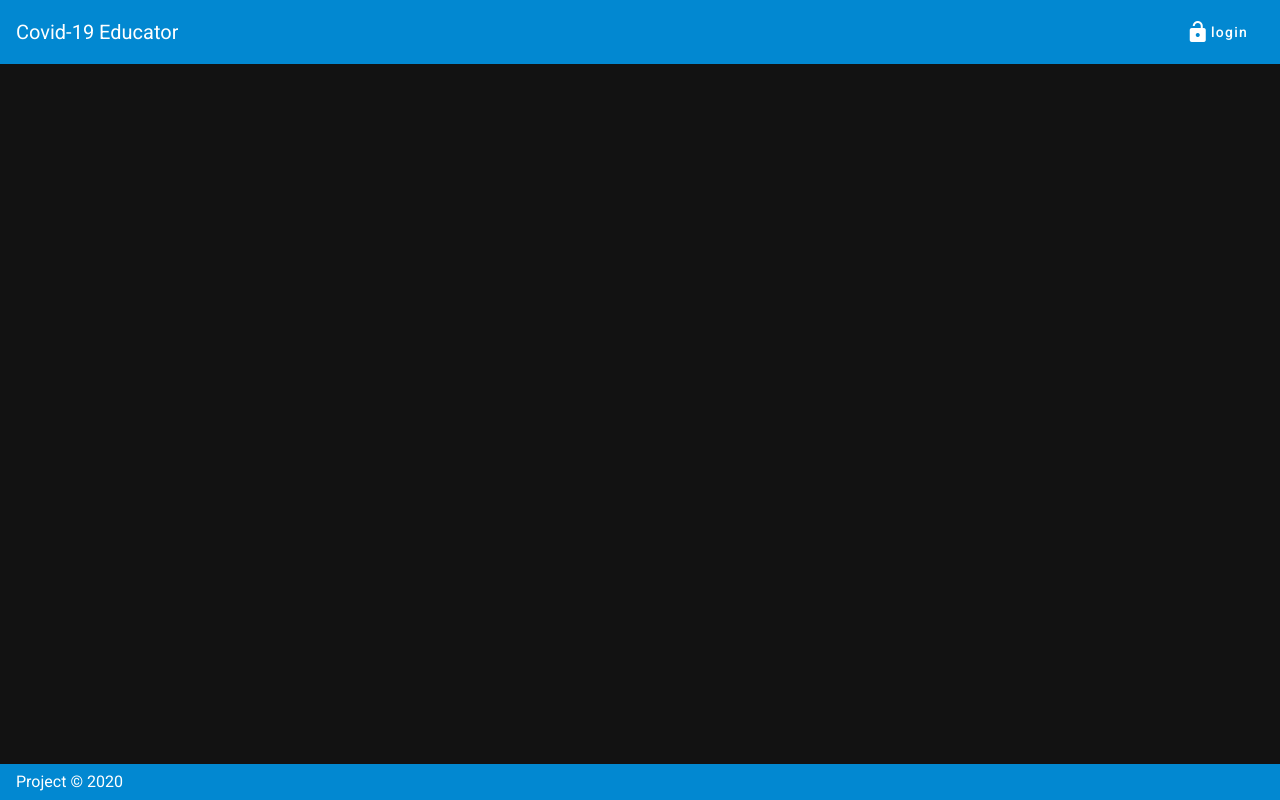
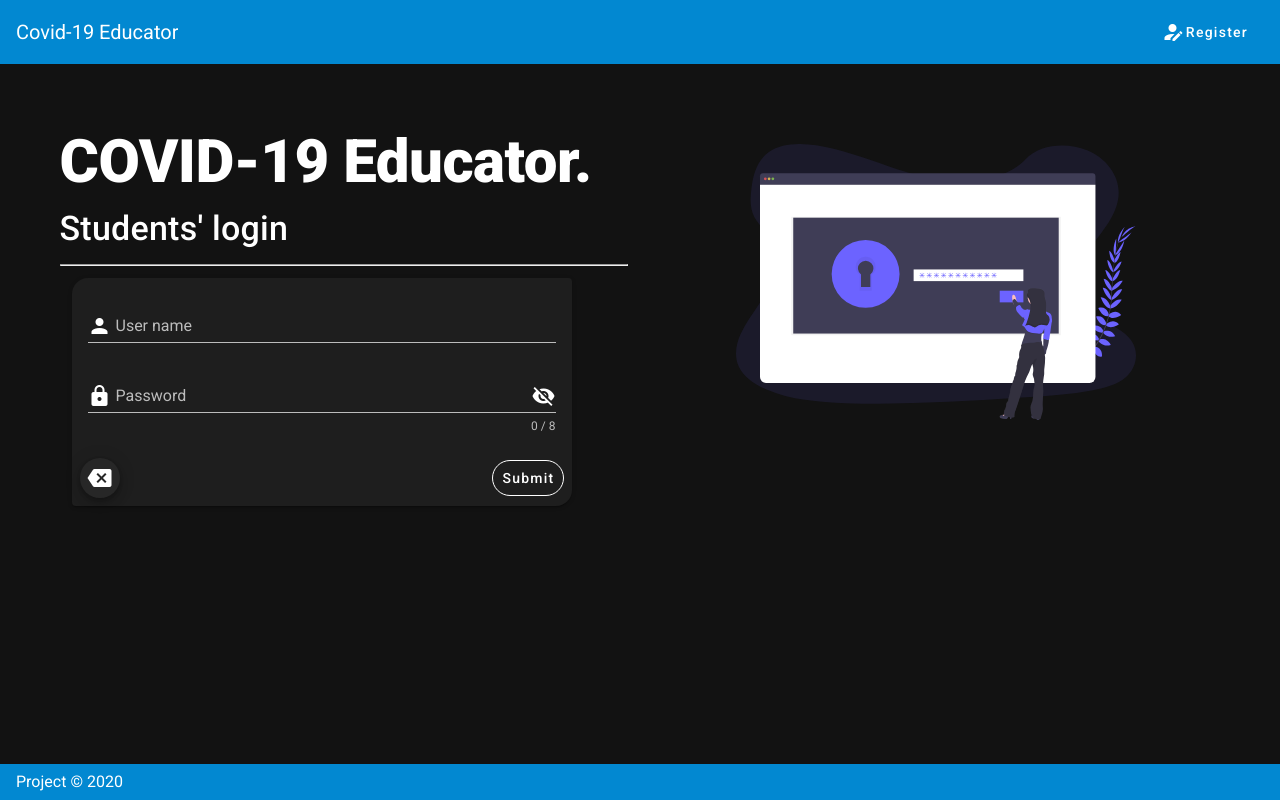
Before and after one commit to KobbyJake/covid19_edu, a Nuxt app: page /login in a window 1280 px wide. Built offline with nearby package versions, Linux system fonts and the light colour scheme.

Commit message:
form validation

```diff
--- a/layouts/default.vue
+++ b/layouts/default.vue
@@ -1,48 +1,9 @@
 <template>
   <v-app dark>
-    <!-- <v-navigation-drawer
-      v-model="drawer"
-      :mini-variant="miniVariant"
-      :clipped="clipped"
-      fixed
-      app
-    >
-      <v-list>
-        <v-list-item
-          v-for="(item, i) in items"
-          :key="i"
-          :to="item.to"
-          router
-          exact
-        >
-          <v-list-item-action>
-            <v-icon>{{ item.icon }}</v-icon>
-          </v-list-item-action>
-          <v-list-item-content>
-            <v-list-item-title v-text="item.title" />
-          </v-list-item-content>
-        </v-list-item>
-      </v-list>
-    </v-navigation-drawer> -->
     <v-app-bar elevate-on-scroll fixed app color="light-blue darken-2">
-      <!-- <v-app-bar-nav-icon @click.stop="drawer = !drawer" /> -->
-      <!-- <v-btn icon @click.stop="miniVariant = !miniVariant">
-        <v-icon>mdi-{{ `chevron-${miniVariant ? "right" : "left"}` }}</v-icon>
-      </v-btn> -->
-      <!-- <v-btn icon @click.stop="clipped = !clipped">
-        <v-icon>mdi-application</v-icon>
-      </v-btn> -->
-      <!-- <v-btn icon @click.stop="fixed = !fixed">
-        <v-icon>mdi-minus</v-icon>
-      </v-btn> -->
-
       <v-toolbar-title v-text="title" />
       <v-spacer />
-      <!-- <v-btn text class="text-none">
-        <v-icon>mdi-file-edit</v-icon>
-        Register
-      </v-btn> -->
-      <v-btn text class="text-none">
+      <v-btn text class="text-none" nuxt to="/login">
         <v-icon>mdi-lock-open</v-icon>
         login
       </v-btn>
@@ -75,21 +36,6 @@ export default {
       // clipped: false,
       // drawer: false,
       fixed: false,
-      items: [
-        {
-          icon: 'mdi-apps',
-          title: 'Welcome',
-          to: '/'
-        },
-        {
-          icon: 'mdi-chart-bubble',
-          title: 'Inspire',
-          to: '/inspire'
-        }
-      ],
-      // miniVariant: false,
-      // right: true,
-      // rightDrawer: false,
       title: 'Covid-19 Educator'
     }
   }
--- /dev/null
+++ b/layouts/flat.vue
@@ -0,0 +1,98 @@
+<template>
+  <v-app dark>
+    <!-- <v-navigation-drawer
+      v-model="drawer"
+      :mini-variant="miniVariant"
+      :clipped="clipped"
+      fixed
+      app
+    >
+      <v-list>
+        <v-list-item
+          v-for="(item, i) in items"
+          :key="i"
+          :to="item.to"
+          router
+          exact
+        >
+          <v-list-item-action>
+            <v-icon>{{ item.icon }}</v-icon>
+          </v-list-item-action>
+          <v-list-item-content>
+            <v-list-item-title v-text="item.title" />
+          </v-list-item-content>
+        </v-list-item>
+      </v-list>
+    </v-navigation-drawer> -->
+    <v-app-bar elevate-on-scroll fixed app color="light-blue darken-2">
+      <!-- <v-app-bar-nav-icon @click.stop="drawer = !drawer" /> -->
+      <!-- <v-btn icon @click.stop="miniVariant = !miniVariant">
+        <v-icon>mdi-{{ `chevron-${miniVariant ? "right" : "left"}` }}</v-icon>
+      </v-btn> -->
+      <!-- <v-btn icon @click.stop="clipped = !clipped">
+        <v-icon>mdi-application</v-icon>
+      </v-btn> -->
+      <!-- <v-btn icon @click.stop="fixed = !fixed">
+        <v-icon>mdi-minus</v-icon>
+      </v-btn> -->
+
+      <v-toolbar-title v-text="title" />
+      <v-spacer />
+      <!-- <v-btn text class="text-none">
+        <v-icon>mdi-file-edit</v-icon>
+        Register
+      </v-btn> -->
+
+      <v-btn text class="text-none" nuxt to="/">
+        <v-icon>mdi-account-edit</v-icon>
+        Register
+      </v-btn>
+    </v-app-bar>
+    <v-content>
+      <nuxt />
+    </v-content>
+    <!-- <v-navigation-drawer v-model="rightDrawer" :right="right" temporary fixed>
+      <v-list>
+        <v-list-item @click.native="right = !right">
+          <v-list-item-action>
+            <v-icon light>
+              mdi-repeat
+            </v-icon>
+          </v-list-item-action>
+          <v-list-item-title>Switch drawer (click me)</v-list-item-title>
+        </v-list-item>
+      </v-list>
+    </v-navigation-drawer> -->
+    <v-footer :fixed="fixed" app color="light-blue darken-2">
+      <span>Project &copy; {{ new Date().getFullYear() }}</span>
+    </v-footer>
+  </v-app>
+</template>
+
+<script>
+export default {
+  data() {
+    return {
+      // clipped: false,
+      // drawer: false,
+      fixed: false,
+      items: [
+        {
+          icon: 'mdi-apps',
+          title: 'Welcome',
+          to: '/'
+        },
+        {
+          icon: 'mdi-chart-bubble',
+          title: 'Inspire',
+          to: '/inspire'
+        }
+      ],
+      // miniVariant: false,
+      // right: true,
+      // rightDrawer: false,
+      title: 'Covid-19 Educator'
+    }
+  }
+}
+</script>
--- a/pages/index.vue
+++ b/pages/index.vue
@@ -41,14 +41,14 @@
                   <span>Student Registration</span>
                 </v-card-title>
                 <hr />
+                <v-form ref="form" v-model="valid" lazy-validation>
                   <v-card-text>
-                  <v-form ref="form" v-model="valid">
                     <v-container>
                       <v-row>
                         <v-col cols="12" sm="6" md="6">
                           <v-text-field
+                            v-model="student.first_name"
                             label="Legal first name*"
-                            v-model="student.first_name"
                             required
                             :rules="firstNameRules"
                           ></v-text-field>
@@ -56,8 +56,8 @@
 
                         <v-col cols="12" sm="6" md="6">
                           <v-text-field
+                            v-model="student.last_name"
                             label="Legal last name*"
-                            v-model="student.last_name"
                             required
                             :rules="lastNameRules"
                           ></v-text-field>
@@ -71,6 +71,7 @@
                             max="25"
                             min="4"
                             label="age"
+                            :rules="ageRules"
                           ></v-text-field>
                         </v-col>
                         <v-col cols="12" sm="6">
@@ -84,6 +85,8 @@
                           <v-text-field
                             v-model="student.name_of_school"
                             label="Name of school*"
+                            required
+                            :rules="schoolRules"
                           ></v-text-field>
                         </v-col>
                         <v-col cols="12" sm="6" md="6">
@@ -106,6 +109,7 @@
                             ]"
                             label="Region of school*"
                             required
+                            :rules="regionRules"
                           ></v-autocomplete>
                         </v-col>
                         <v-col cols="12" sm="6" md="6">
@@ -124,16 +128,16 @@
                             ]"
                             label="Class of study*"
                             required
+                            :rules="classRules"
                           ></v-autocomplete>
                         </v-col>
                       </v-row>
                     </v-container>
-                  </v-form>
+
                     <small>*indicates required field</small>
                   </v-card-text>
                   <hr />
                   <v-card-actions>
-                  <v-spacer></v-spacer>
                     <v-btn
                       outlined
                       rounded
@@ -142,15 +146,27 @@
                       @click="dialog = false"
                       ><v-icon left>mdi-close</v-icon>Close</v-btn
                     >
+                    <v-spacer></v-spacer>
+                    <v-btn
+                      outlined
+                      rounded
+                      color="default"
+                      class="text-none"
+                      @click="clear"
+                    >
+                      <v-icon>mdi-backspace</v-icon>Reset
+                    </v-btn>
                     <v-btn
                       outlined
                       rounded
                       color="light-blue lighten-2"
                       class="text-none"
-                    @click="dialog = false"
-                    ><v-icon left>mdi-content-save</v-icon>Save</v-btn
+                      @click="submit"
+                    >
+                      <v-icon left>mdi-content-save</v-icon>Submit</v-btn
                     >
                   </v-card-actions>
+                </v-form>
               </v-card>
             </v-dialog>
           </div>
@@ -163,7 +179,10 @@
 <script>
 // import Logo from '~/components/Logo.vue'
 // import VuetifyLogo from '~/components/VuetifyLogo.vue'
+// import { PrismaClient } from '@prisma/client'
+// or const { PrismaClient } = require('@prisma/client')
 
+// const prisma = new PrismaClient()
 export default {
   data() {
     return {
@@ -178,14 +197,50 @@ export default {
         region_of_school: '',
         class_of_study: ''
       },
+      ageRules: [
+        (v) =>
+          (v && Number.isInteger(Number(v))) ||
+          'Age must be a positive whole number'
+      ],
+      schoolRules: [
+        (v) => !!v || 'Name of school is required',
+        (v) => (v && v.length >= 2) || 'Name must be more than a character'
+      ],
+      regionRules: [(v) => !!v || 'Region of school is required'],
+      classRules: [(v) => !!v || 'Class of study is required'],
       lastNameRules: [
         (v) => !!v || 'Last name is required',
-        (v) => (v && v.length <= 2) || 'Name must not be less than a character'
+        (v) => (v && v.length >= 2) || 'Name must be more than a character'
       ],
       firstNameRules: [
         (v) => !!v || 'First name is required',
-        (v) => (v && v.length <= 2) || 'Name must not be less than a character'
+        (v) => (v && v.length >= 2) || 'Name must be more than a character'
       ]
+    }
+  },
+  methods: {
+    registerStudent() {
+      this.student.user_name =
+        this.student.first_name.charAt(0) + this.student.last_name
+      this.student.user_name =
+        this.student.class_of_study + this.student.region_of_school
+      // await prisma.student.create({
+      //   data: this.student
+      // })
+    },
+    submit() {
+      if (this.$refs.form.validate()) {
+        // Native form submission is not yet supported
+        // axios.post('/api/submit', {
+        //   name: this.name,
+        //   email: this.email,
+        //   select: this.select,
+        //   checkbox: this.checkbox
+        // })
+      }
+    },
+    clear() {
+      this.$refs.form.reset()
     }
   }
   // components: {
--- /dev/null
+++ b/pages/login.vue
@@ -0,0 +1,117 @@
+<template>
+  <div>
+    <v-container mt-8>
+      <br />
+      <v-row d-flex reverse wrap>
+        <v-col>
+          <p class="font-weight-black display-3 animated fadeInRightBig">
+            COVID-19 Educator.
+          </p>
+          <p class="font-weight-medium display-1 animated fadeInRightBig">
+            Students' login
+          </p>
+          <hr />
+          <!-- <br /> -->
+          <v-container grid-list-xs>
+            <v-card shaped raised max-width="500px">
+              <!-- <v-divider></v-divider> -->
+              <v-card-text>
+                <v-form ref="form" v-model="valid" lazy-validation>
+                  <v-text-field
+                    ref="username"
+                    v-model="email"
+                    label="User name"
+                    :rules="userNameRules"
+                    prepend-inner-icon="mdi-account"
+                  ></v-text-field>
+                  <v-text-field
+                    v-if="mode == 'login' || mode == 'register'"
+                    ref="password"
+                    v-model="password"
+                    label="Password"
+                    hint="At least 8 characters"
+                    min="8"
+                    :rules="pswdRules"
+                    :counter="8"
+                    prepend-inner-icon="mdi-lock"
+                    :append-icon="showPassword ? 'mdi-eye' : 'mdi-eye-off'"
+                    :type="showPassword ? 'text' : 'password'"
+                    @click:append="showPassword = !showPassword"
+                  ></v-text-field>
+                </v-form>
+              </v-card-text>
+              <!-- <v-divider></v-divider> -->
+              <v-card-actions>
+                <v-tooltip top>
+                  <template v-slot:activator="{ on }">
+                    <v-btn fab dark small v-on="on" @click="clear"
+                      ><v-icon>mdi-backspace</v-icon>
+                    </v-btn>
+                  </template>
+                  <span>Clear inputs</span>
+                </v-tooltip>
+                <v-spacer></v-spacer>
+                <v-btn
+                  outlined
+                  rounded
+                  color="default"
+                  class="text-none"
+                  @click="submit"
+                  >Submit</v-btn
+                >
+              </v-card-actions>
+            </v-card>
+          </v-container>
+          <br />
+        </v-col>
+        <v-col class="animated fadeInLeftBig">
+          <v-container text-center align-center justify-center class="hero">
+            <img src="~assets/auth.svg" alt="shsc logo" width="400" />
+          </v-container>
+        </v-col>
+      </v-row>
+    </v-container>
+  </div>
+</template>
+<script>
+import axios from 'axios'
+
+export default {
+  layout: 'flat',
+  data() {
+    return {
+      valid: true,
+      mode: 'login',
+      showPassword: false,
+      password: '',
+      pswdRules: [
+        (v) => !!v || 'Password is required',
+        (v) => (v && v.length > 7) || 'Password must be 8 characters or more'
+      ],
+      user_name: '',
+      userNameRules: [
+        (v) => !!v || 'First name is required',
+        (v) => (v && v.length >= 2) || 'Name must not be less than a character'
+      ]
+    }
+  },
+  methods: {
+    submit() {
+      if (this.$refs.form.validate()) {
+        // Native form submission is not yet supported
+        axios.post('/api/submit', {
+          name: this.name,
+          email: this.email,
+          select: this.select,
+          checkbox: this.checkbox
+        })
+      }
+    },
+    clear() {
+      this.$refs.form.reset()
+    }
+  }
+}
+</script>
+
+<style lang="scss" scoped></style>
```
Also changed, not shown: assets/auth.svg (added). Lines whose indentation alone changed are shown as unchanged.
